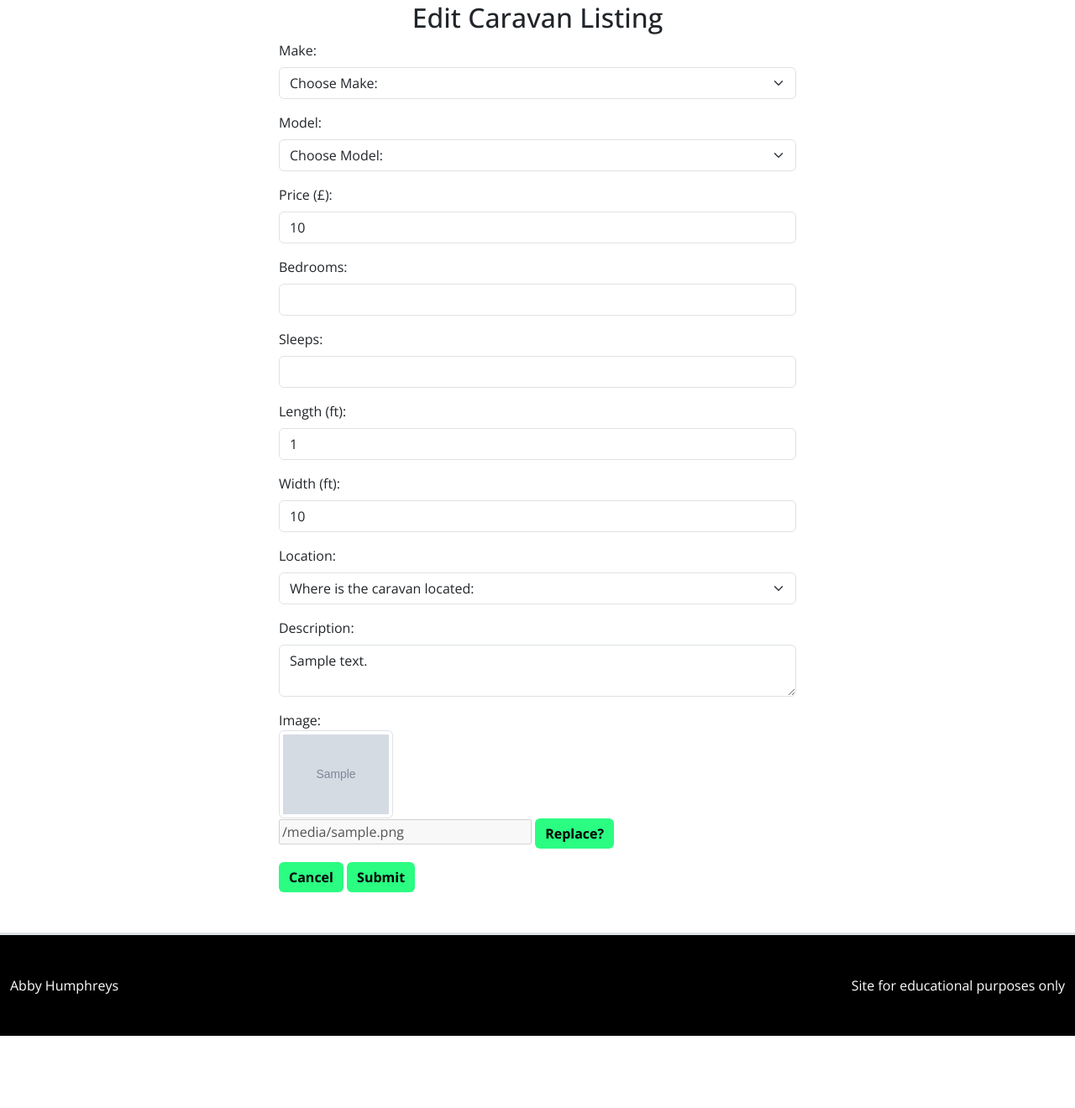
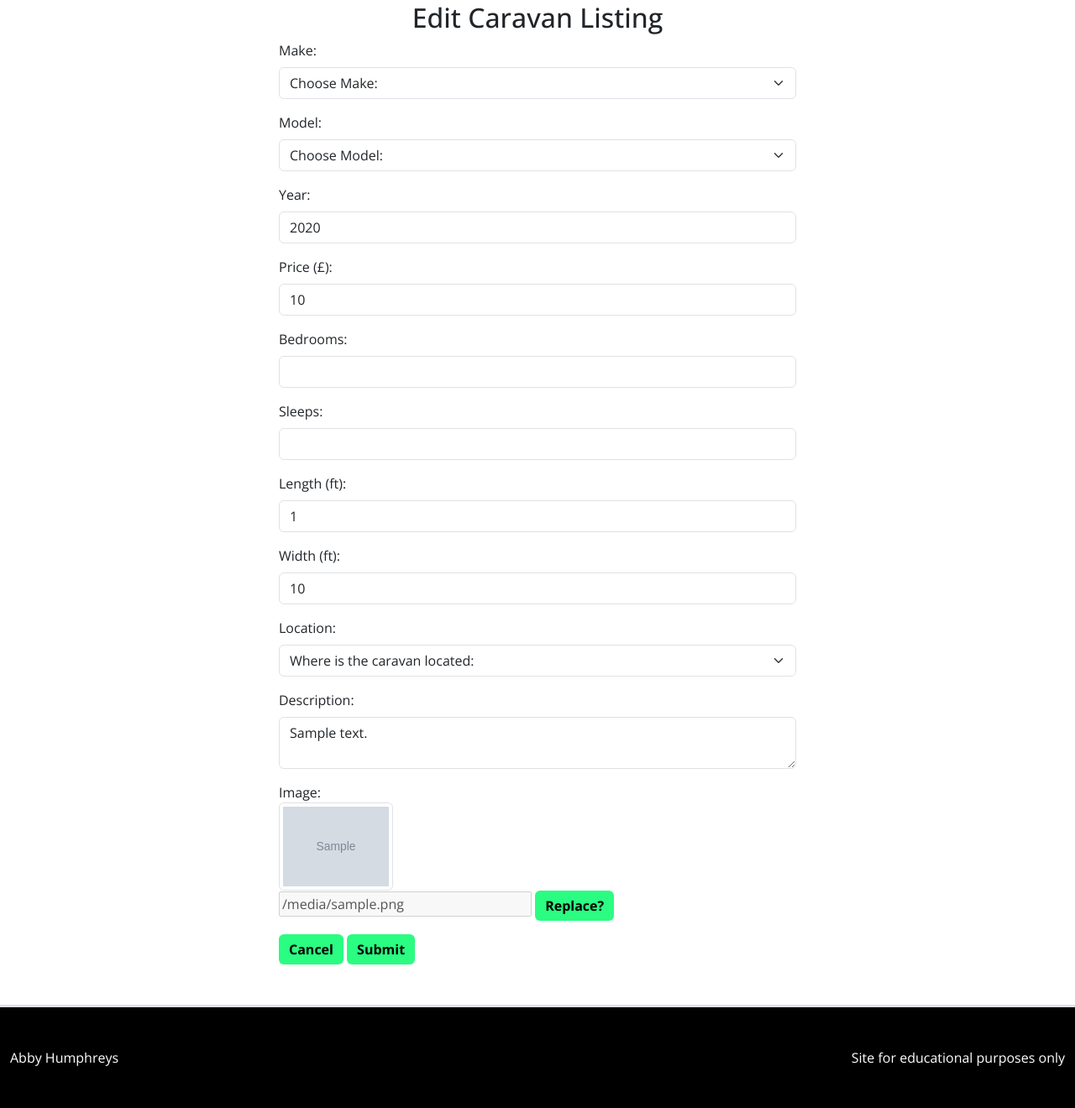
Before and after one commit to AbbyHumphreys/Caravansy, a Flask app: template templates/edit_listing.html in a window 1280 px wide. Shown: the part 72-1392 px from the top of the page at 84% size. Before the commit the page ends 1306 px from the top, so only its background shows below. Run offline with Flask 2, Linux system fonts and the light colour scheme; the template is opened without the code that fills it: most values are stand-ins (such as "Sample title", 1, 10 or a date in 2020); grey boxes marked "Sample" are stand-in pictures; some libraries are stand-ins or nearby versions.

Commit message:
add: input field for editing the year the caravan was made

```diff
--- a/templates/edit_listing.html
+++ b/templates/edit_listing.html
@@ -37,6 +37,10 @@
                                 {% endif %}
                             {% endfor %}
                         </select>
+                    </div>
+                    <div class="mb-3">
+                        <label for="year" class="form-label">Year:</label>
+                        <input type="number" class="form-control" value="{{ listing.year }}" id="year" name="year" minlength="4" maxlength="4" required>
                     </div>
                     <div class="mb-3">
                         <label for="price" class="form-label">Price (£):</label>
@@ -83,8 +87,6 @@
                                 Image:
                                 <img src="{{ listing.image }}" class="img-thumbnail"
                                     alt="static caravan">
-
-
                             </div>
                             <div class="row">
                                 <div class="col-12">
@@ -96,7 +98,6 @@
                                         </a>
                                 </div>
                             </div>
-
                         </div>
                         <div class="collapse" id="replaceButtonCollapse">
                             <label for="image" class="form-label">Upload Image:</label>
```
